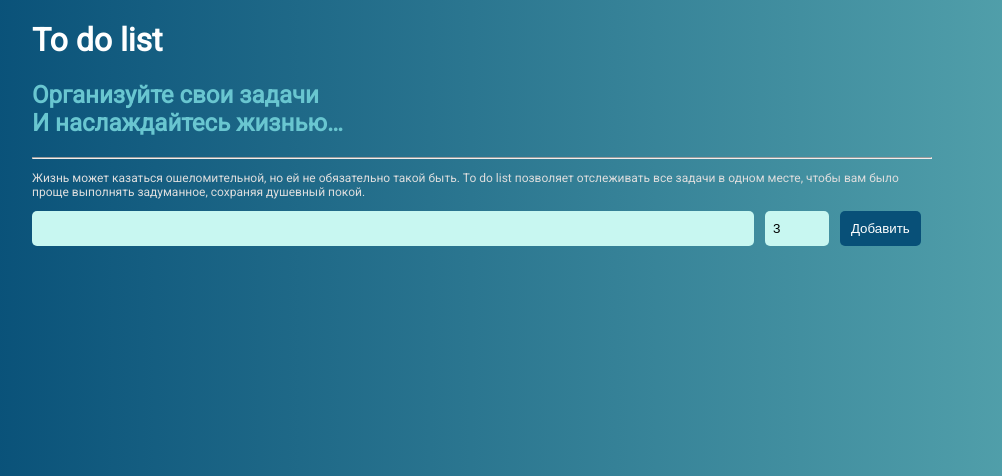
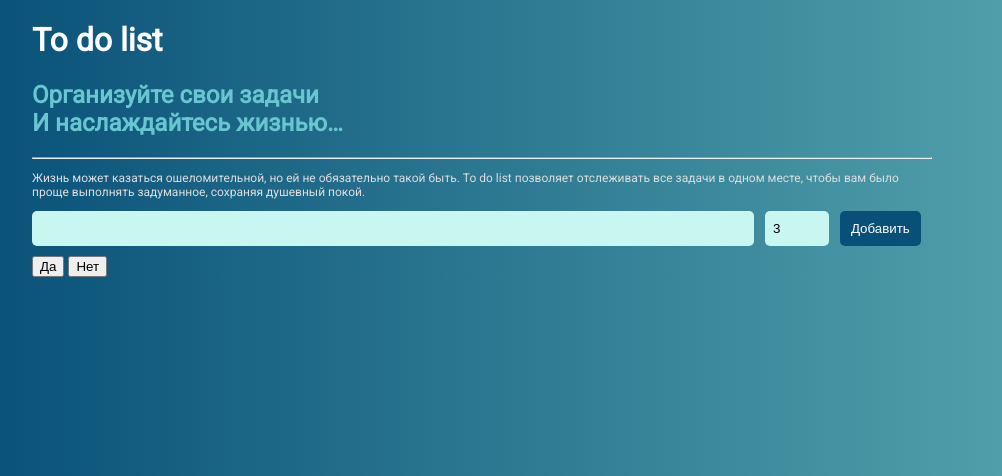
Before and after one commit to Beginner95/to-do-list, a PHP site: page / in a window 1280 px wide. Shown: the top 476 px of the page, without its empty margins (158-1160 px from the left). Run offline with PHP 8.4, Linux system fonts and the light colour scheme.

Commit message:
Добавил модальное окно с вопросом

```diff
--- a/index.php
+++ b/index.php
@@ -21,6 +21,14 @@
 </div>
 <ul class="todolist" id="list">
 </ul>
+
+<div id="prompt-form-container">
+    <div id="prompt-form">
+        <div id="prompt-message"></div>
+        <button id="yes">Да</button>
+        <button id="no">Нет</button>
+    </div>
+</div>
 </div>
 <script src="/js/fontawesome.min.js"></script>
 <script src="/js/main.js"></script>
```
